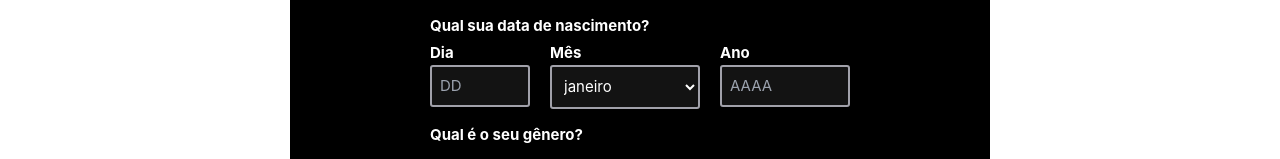
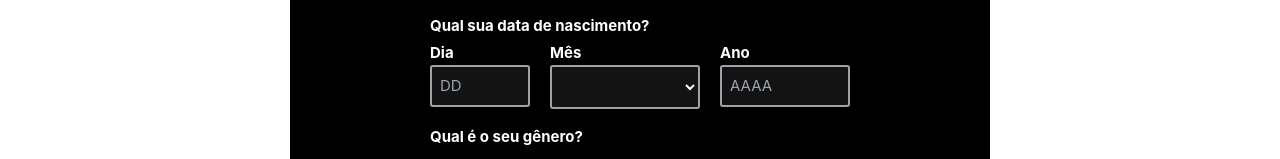
Before and after one commit to GabrielFernandes-Dev/SpotifyClone, a Vue app: page /register in a window 1280 px wide. Shown: the part 734-893 px from the top of the page. Built offline with nearby package versions, Linux system fonts and the light colour scheme.

Commit message:
mudanca do json

```diff
--- a/db.json
+++ /dev/null
@@ -1,15 +0,0 @@
-{
-  "users": [
-    {
-      "email": "email@email.com",
-      "password": "password",
-      "id": 1
-    },
-    {
-      "email": "samuel@email.com",
-      "password": "password",
-      "firstName": "Samuel",
-      "id": 2
-    }
-  ]
-}
--- a/src/components/RegisterForm.vue
+++ b/src/components/RegisterForm.vue
@@ -26,22 +26,22 @@
 
       <div class="mb-[15px] flex flex-col">
         <label class="font-bold text-white" for="email-input">Qual é o seu email?</label>
-        <input v-model="form.emailInput" type="text"
+        <input v-model="form.email" type="text"
           class="w-[100%] border-zinc-400 hover:border-white focus:border-white text-white p-[8px] text-[14px] rounded-[3px] border-2 border-solid focus:outline-none bg-[#131313]"
           id="email-input" />
         <router-link class="text-[12px] text-purple-700 font-bold underline" to="#!">Usar número de
           telefone.</router-link>
-        <p class="text-red-500 text-sm mt-1" v-if="errors && errors.emailInput">
-          {{ errors.emailInput._errors[0] }}
+        <p class="text-red-500 text-sm mt-1" v-if="errors && errors.email">
+          {{ errors.email._errors[0] }}
         </p>
       </div>
 
       <div class="mb-[15px]">
         <label class="font-bold text-white" for="password-input">Crie uma senha</label>
-        <input v-model="form.passwordInput" type="password"
+        <input v-model="form.password" type="password"
           class="w-[100%] p-[8px] border-zinc-400 hover:border-white focus:border-white text-white text-[14px] rounded-[3px] border-2 border-solid  bg-[#131313] focus:outline-none" />
-        <p class="text-red-500 text-sm mt-1" v-if="errors && errors.passwordInput">
-          {{ errors.passwordInput._errors[0] }}
+        <p class="text-red-500 text-sm mt-1" v-if="errors && errors.password">
+          {{ errors.password._errors[0] }}
         </p>
       </div>
 
@@ -64,25 +64,26 @@
             <label class="font-bold" for="day-input">Dia</label>
             <input type="text"
               class="bg-[#131313] w-[100px] text-white font-normal p-[8px] outline-none border-2 border-solid border-zinc-400 hover:border-white focus:border-white rounded-[3px]"
-              name="day-input" placeholder="DD" maxlength="2" />
+              name="day-input" placeholder="DD" maxlength="2" v-model="form.birthday.day" />
+            <p class="text-red-500 text-sm mt-1">{{ errors && errors.birthday && errors.birthday.day._errors[0] }}</p>
           </div>
 
           <div class="flex flex-col mr-[20px]">
             <label class="font-bold" for="month-input">Mês</label>
-            <select class="w-[150px] h-[44px] p-[8px] border-zinc-400 hover:border-white focus:border-white font-normal outline-none border-2 border-solid bg-[#131313] rounded-[3px] text-white
+            <select v-model="form.birthday.month" class="w-[150px] h-[44px] p-[8px] border-zinc-400 hover:border-white focus:border-white font-normal outline-none border-2 border-solid bg-[#131313] rounded-[3px] text-white
 " name="months">
-              <option value="janeiro">janeiro</option>
-              <option value="fevereiro">fevereiro</option>
-              <option value="março">março</option>
-              <option value="abril">abril</option>
-              <option value="maio">maio</option>
-              <option value="junho">junho</option>
-              <option value="julho">julho</option>
-              <option value="agosto">agosto</option>
-              <option value="setembro">setembro</option>
-              <option value="outubro">outubro</option>
-              <option value="novembro">novembro</option>
-              <option value="dezembro">dezembro</option>
+              <option value=1>janeiro</option>
+              <option value=2>fevereiro</option>
+              <option value=3>março</option>
+              <option value=4>abril</option>
+              <option value=5>maio</option>
+              <option value=6>junho</option>
+              <option value=7>julho</option>
+              <option value=8>agosto</option>
+              <option value=9>setembro</option>
+              <option value=10>outubro</option>
+              <option value=11>novembro</option>
+              <option value=12>dezembro</option>
             </select>
           </div>
 
@@ -90,7 +91,8 @@
             <label class="font-bold" for="year-input">Ano</label>
             <input type="text"
               class="w-[100%] border-zinc-400 hover:border-white focus:border-white p-[8px] font-normal outline-none border-2 border-solid rounded-[3px] bg-[#131313] text-white"
-              placeholder="AAAA" name="year-input" maxlength="4" />
+              placeholder="AAAA" v-model="form.birthday.year" name="year-input" maxlength="4" />
+            <p class="text-red-500 text-sm mt-1">{{ errors && errors.birthday && errors.birthday.year._errors[0] }}</p>
           </div>
         </div>
       </div>
@@ -116,25 +118,26 @@
 
       <div class="  w-[100%] flex flex-col">
         <div class="flex w-[100%] text-[12px] mb-[30px]">
-          <input class="mr-2" type="checkbox" value="Masculino" />
+          <input class="mr-2" type="checkbox" value="" />
           <label class="font-bold text-white">Não quero receber mensagens de marketing do Spotify
           </label>
         </div>
 
         <div class="flex w-[100%] text-[12px] mb-[30px]">
-          <input class="mr-2" type="checkbox" value="Masculino" />
+          <input class="mr-2" type="checkbox" value="" />
           <label class="font-bold text-white">Compartilhar meus dados cadastrais com os provedores de conteúdo
             do Spotify para fins de marketing.
           </label>
         </div>
 
         <div class="flex w-[100%] text-[12px] mb-[30px]">
-          <input class="mr-2" type="checkbox" value="Masculino" />
+          <input class="mr-2" v-model="form.terms" type="checkbox" value="true" />
           <label class="font-bold text-white">
             Eu concordo com os <span class="text-purple-700 underline font-bold">Termos e Condições de Uso do
               Spotify</span>.
           </label>
         </div>
+        <p class="text-red-500 text-sm mt-1">{{ errors && errors.terms && errors.terms._errors[0] }}</p>
       </div>
 
       <p class="text-[10px] text-center font-bold text-white">
@@ -162,11 +165,24 @@ import { z } from "zod";
 
 export default {
   data() {
+    const today = new Date();
+
+    const day = String(today.getDate()).padStart(2, '0')
+    const month = String(today.getMonth() + 1).padStart(2, '0')
+    const year = today.getFullYear()
+
     return {
       form: {
-        emailInput: '',
-        passwordInput: '',
+        email: '',
+        password: '',
         firstName: '',
+        terms: false,
+        birthday: {
+          day: '',
+          month: '',
+          year: ''
+        },
+        registerdate: `${day}/${month}/${year}`
       },
       errors: null,
       hasRegistration: false,
@@ -176,12 +192,23 @@ export default {
   methods: {
     onSubmit: async function () {
       const formSchema = z.object({
-        emailInput: z.string().email({ message: 'Formato de email inválido!' }),
-        passwordInput: z
+        email: z.string().email({ message: 'Formato de email inválido!' }),
+        password: z
           .string()
           .min(6, { message: 'A senha deve ter no mínimo 6 caracteres!' })
           .max(12, { message: 'A senha deve ter no máximo 12 caracteres!' }),
         firstName: z.string().min(3, { message: 'Você deve escrever pelo menos o primeiro nome!' }),
+        birthday: z.object({
+          //day: z.string().min(),
+          //month: z.string().refine((month) => month.trim() !== '', { message: 'O mês é obrigatório.' }),
+          //year: z.string().refine((year) => {
+          //const numericYear = parseInt(year, 10)
+          //return numericYear >= 1900 && numericYear <= new Date().getFullYear()
+          //}, { message: `Ano inválido. Digite um valor entre 1900 e ${new Date().getFullYear()}.` }),
+        }),
+        terms: z.boolean().refine((value) => value === true, {
+          message: 'Você deve concordar com os termos para se inscrever.',
+        }),
       })
 
       const validSchema = formSchema.safeParse(this.form)
@@ -191,9 +218,12 @@ export default {
       } else {
         this.errors = null;
         const request = {
-          email: this.form.emailInput,
-          password: this.form.passwordInput,
+          email: this.form.email,
+          password: this.form.password,
           firstName: this.form.firstName,
+          birthday: this.form.birthday,
+          registerdate: this.form.registerdate,
+          terms: this.form.terms
         }
 
         const responseGet = await axios.get("http://localhost:3000/users", request);
```
